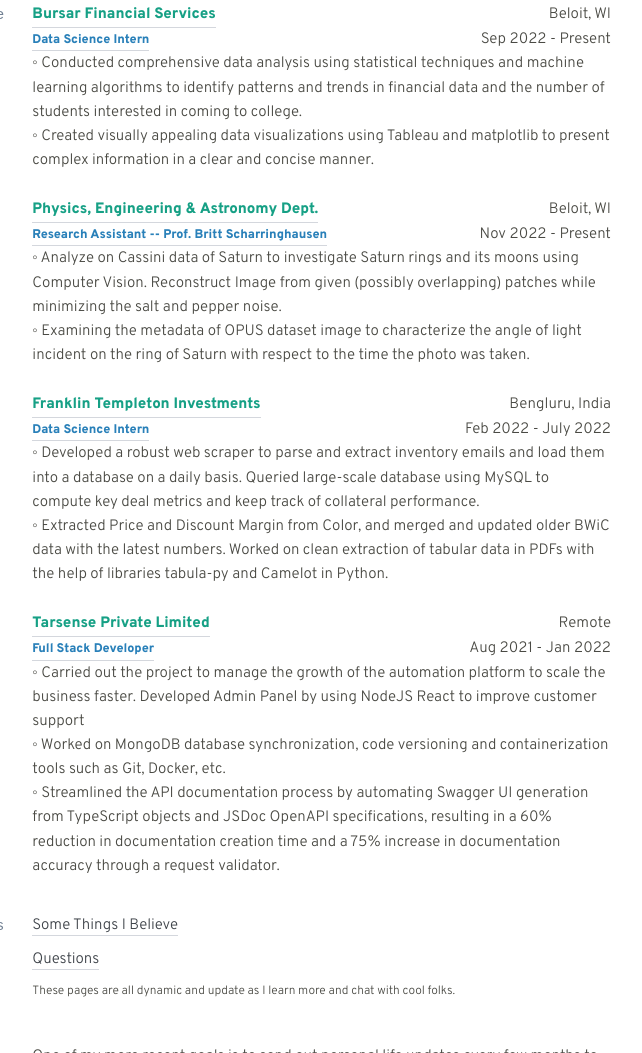
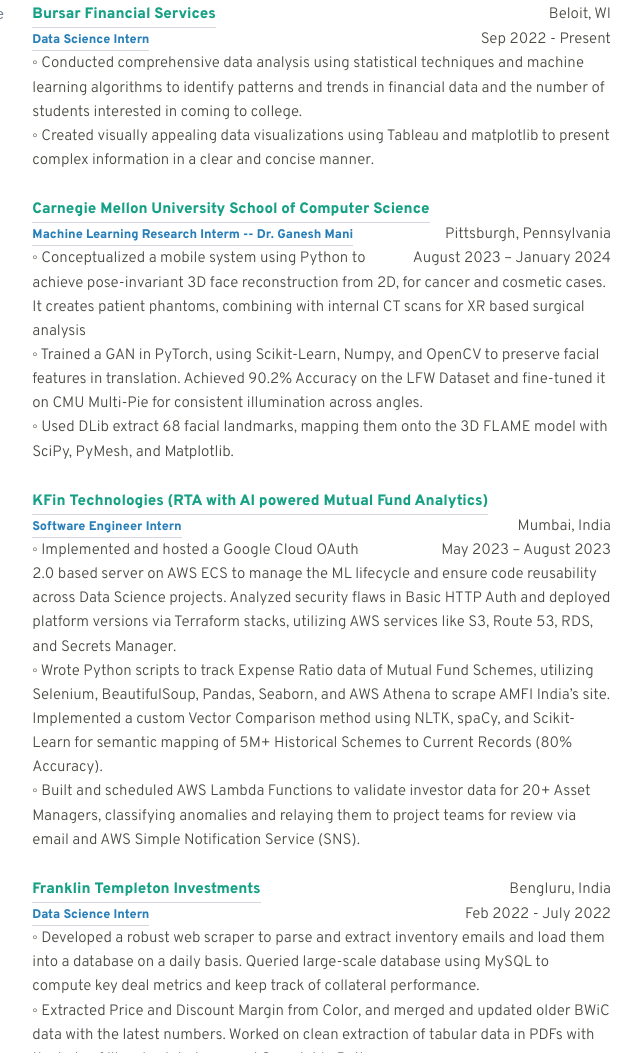
Before and after one commit to tanzil7890/tanzil7890.github.io, a plain HTML site: page index.html in a window 1280 px wide. Shown: the part 712-1765 px from the top of the page, without its empty margins (379-1021 px from the left). Drawn offline with Linux system fonts and the light colour scheme; a web font is replaced by a local one.

Commit message:
Resume Update

```diff
--- a/index.html
+++ b/index.html
@@ -192,14 +192,15 @@
 
                 </a>
 
-                <a href="#" style="text-decoration: none;">
-                    <svg class="header-link" width="25" height="25" viewBox="0 0 40 40" fill="none"
-                        xmlns="http://www.w3.org/2000/svg">
+                <a href="./idrisiMohammadtanzil_SE.pdf" style="text-decoration: none;">
+                    <svg class="header-link" width="25" height="25" viewBox="0 0 40 40" fill="none" xmlns="http://www.w3.org/2000/svg">
                         <path fill-rule="evenodd" clip-rule="evenodd"
                             d="M9 2C7.34315 2 6 3.34315 6 5V35.25C6 36.9069 7.34315 38.25 9 38.25H32C33.6569 38.25 35 36.9069 35 35.25V5C35 3.34315 33.6569 2 32 2H9ZM15.0551 15.8092C16.1914 15.3822 17 14.2855 17 13C17 11.3431 15.6569 10 14 10C12.3431 10 11 11.3431 11 13C11 14.2855 11.8085 15.3821 12.9448 15.8092C12.2835 16.4692 11.75 17.5636 11.75 18.25H16.25C16.25 17.5637 15.7164 16.4693 15.0551 15.8092ZM19 12C19 11.4477 19.4477 11 20 11H28C28.5523 11 29 11.4477 29 12C29 12.5523 28.5523 13 28 13H20C19.4477 13 19 12.5523 19 12ZM20 16C19.4477 16 19 16.4477 19 17C19 17.5523 19.4477 18 20 18H28C28.5523 18 29 17.5523 29 17C29 16.4477 28.5523 16 28 16H20ZM11 23C11 22.4477 11.4477 22 12 22H28C28.5523 22 29 22.4477 29 23C29 23.5523 28.5523 24 28 24H12C11.4477 24 11 23.5523 11 23ZM12 27C11.4477 27 11 27.4477 11 28C11 28.5523 11.4477 29 12 29H28C28.5523 29 29 28.5523 29 28C29 27.4477 28.5523 27 28 27H12Z" />
                     </svg>
+                </a>
 
-                </a>
+
+
 
             </div>
         </div>
@@ -266,14 +267,31 @@ patterns and trends in financial data and the number of students interested in c
 clear and concise manner.</p>
 
                 <p> <a
-                        style="display: inline-block; "  class="link highlight-g">Physics, Engineering & Astronomy Dept.</a> <span style="text-align: right;
-                        float: right;width: 40%; ">Beloit, WI</span><br>
-                        <a style="display: inline-block; font-size:smaller;"  class="link highlight-b">Research Assistant -- Prof. Britt Scharringhausen</a> <span style="text-align: right;
-                        float: right;width: 40%; ">Nov 2022 - Present</span><br>
-                        ◦ Analyze on Cassini data of Saturn to investigate Saturn rings and its moons using Computer Vision. Reconstruct
-                        Image from given (possibly overlapping) patches while minimizing the salt and pepper noise.
-                        <br>◦ Examining the metadata of OPUS dataset image to characterize the angle of light incident on the ring of Saturn
-                        with respect to the time the photo was taken.</p>
+                        style="display: inline-block; "  class="link highlight-g">Carnegie Mellon University School of Computer Science</a> <span style="text-align: right;
+                        float: right;width: 40%; ">Pittsburgh, Pennsylvania</span><br>
+                        <a style="display: inline-block; font-size:smaller;"  class="link highlight-b">Machine Learning Research Interm -- Dr. Ganesh Mani</a> <span style="text-align: right;
+                        float: right;width: 40%; ">August 2023 – January 2024</span><br>
+                        ◦ Conceptualized a mobile system using Python to achieve pose-invariant 3D face reconstruction from 2D, for cancer and
+                        cosmetic cases. It creates patient phantoms, combining with internal CT scans for XR based surgical analysis
+                        <br>◦  Trained a GAN in PyTorch, using Scikit-Learn, Numpy, and OpenCV to preserve facial features in translation. Achieved
+                        90.2% Accuracy on the LFW Dataset and fine-tuned it on CMU Multi-Pie for consistent illumination across angles.
+                        <br>◦  Used DLib extract 68 facial landmarks, mapping them onto the 3D FLAME model with SciPy, PyMesh, and Matplotlib.
+                    </p>
+
+                    <p> <a
+                        style="display: inline-block; "  class="link highlight-g">KFin Technologies (RTA with AI powered Mutual Fund Analytics)</a> <span style="text-align: right;
+                        float: right;width: 40%; ">Mumbai, India</span><br>
+                        <a style="display: inline-block; font-size:smaller;"  class="link highlight-b">Software Engineer Intern</a> <span style="text-align: right;
+                        float: right;width: 40%; ">May 2023 – August 2023</span><br>
+                        ◦ Implemented and hosted a Google Cloud OAuth 2.0 based server on AWS ECS to manage the ML lifecycle and ensure
+                        code reusability across Data Science projects. Analyzed security flaws in Basic HTTP Auth and deployed platform
+                        versions via Terraform stacks, utilizing AWS services like S3, Route 53, RDS, and Secrets Manager.
+                        <br>◦  Wrote Python scripts to track Expense Ratio data of Mutual Fund Schemes, utilizing Selenium, BeautifulSoup, Pandas,
+                        Seaborn, and AWS Athena to scrape AMFI India’s site. Implemented a custom Vector Comparison method using NLTK,
+                        spaCy, and Scikit-Learn for semantic mapping of 5M+ Historical Schemes to Current Records (80% Accuracy).
+                        <br>◦  Built and scheduled AWS Lambda Functions to validate investor data for 20+ Asset Managers, classifying anomalies
+                        and relaying them to project teams for review via email and AWS Simple Notification Service (SNS).
+                    </p>
 
 
 
@@ -288,6 +306,7 @@ clear and concise manner.</p>
                     ◦ Extracted Price and Discount Margin from Color, and merged and updated older BWiC data with the latest
                     numbers. Worked on clean extraction of tabular data in PDFs with the help of libraries tabula-py and Camelot in
                     Python.</p>
+
                 <p> <a  style="display: inline-block; "
                      class="link highlight-g">Tarsense Private Limited</a> <span style="text-align: right;
                     float: right;width: 40%; ">Remote</span><br>
```
Also changed, not shown: 1 other file.
